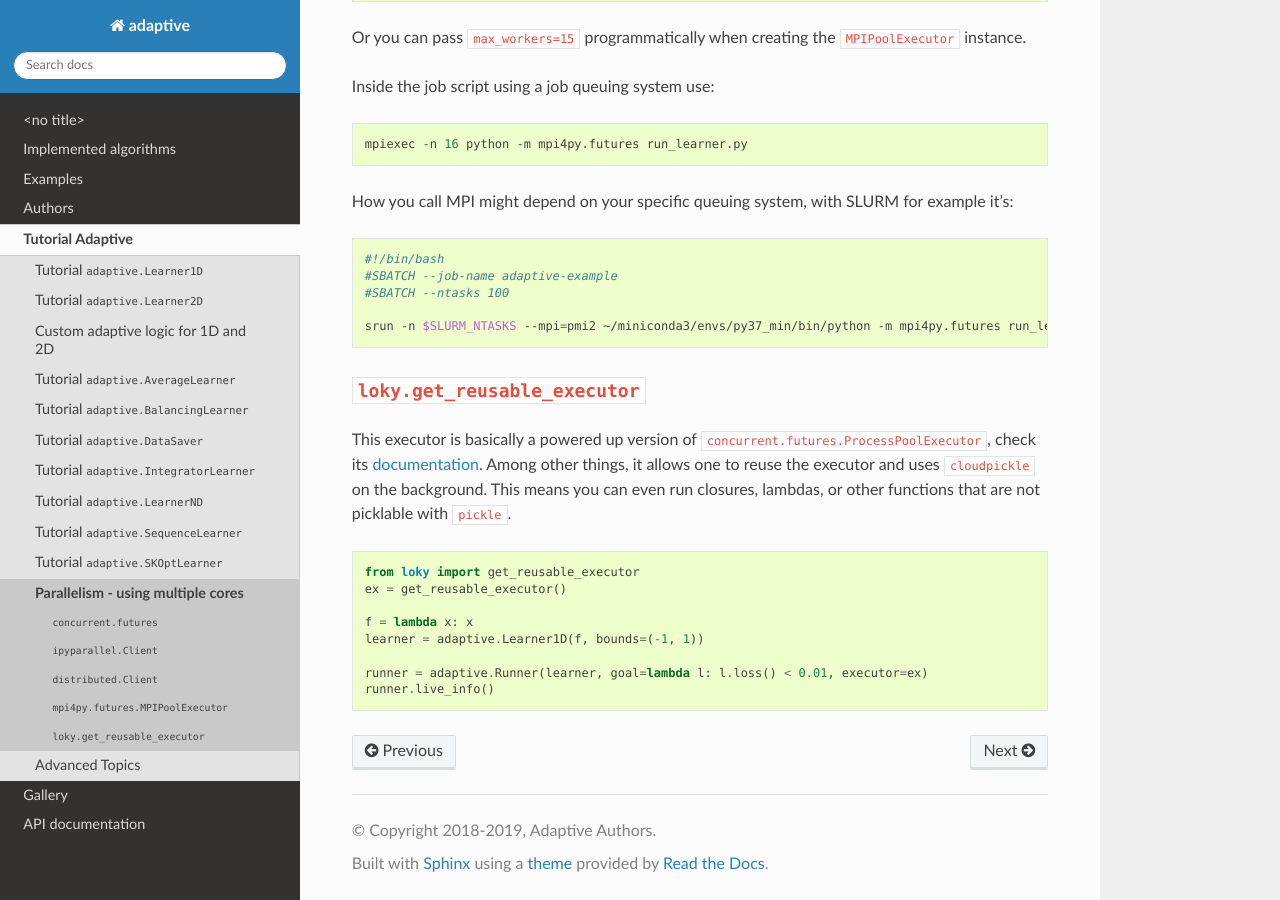
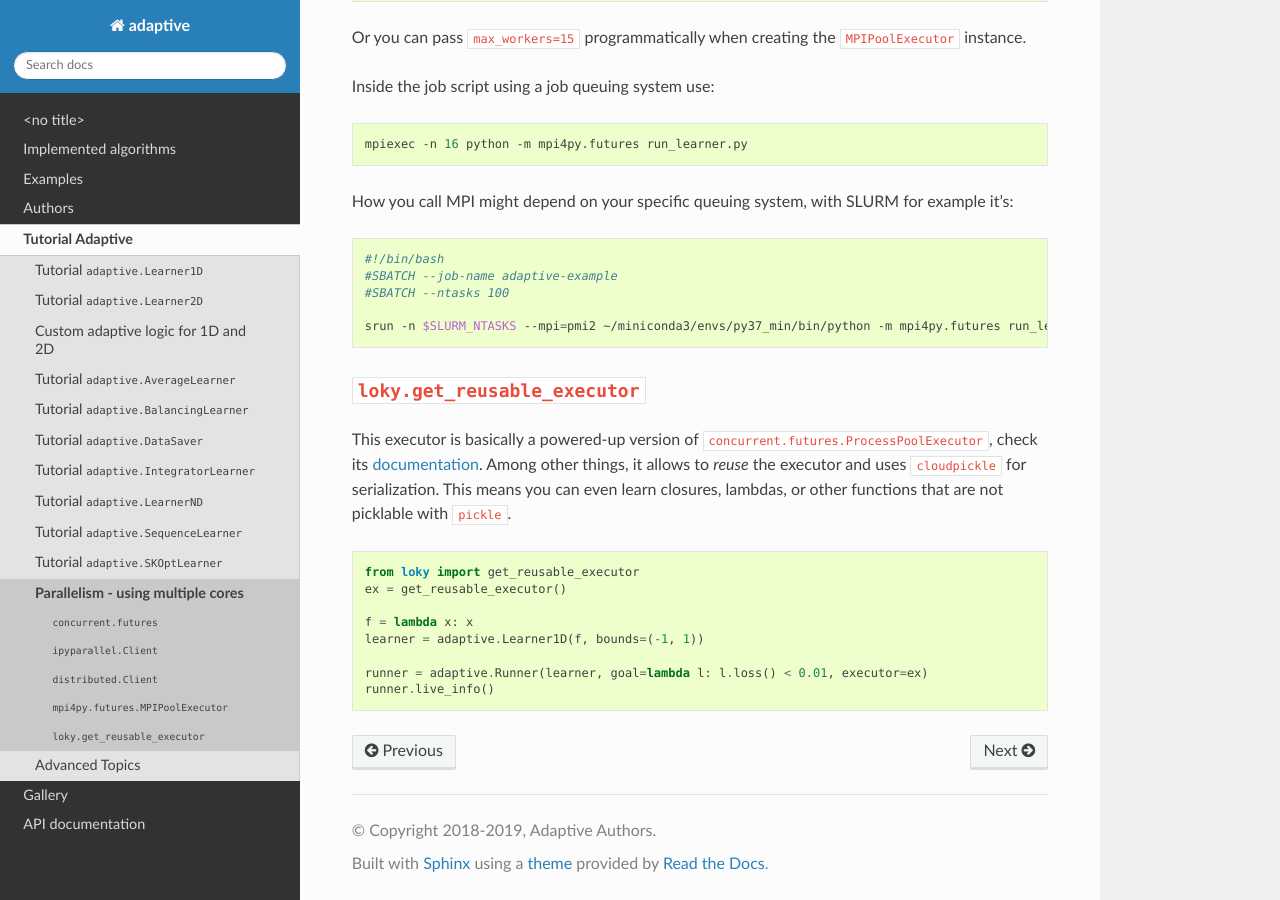
Before and after one commit to python-adaptive/adaptive, a Sphinx documentation site: the page built from docs/source/tutorial/tutorial.parallelism.rst, in a window 1280 px wide and 900 px high, scrolled down 1889 px. Built offline with Sphinx 7.4.7 and the Read the Docs theme 2.0.0, drawn with Linux system fonts in a browser that asks for light colours; the version number could not be read and is left out; cross-references to code outside the pages are shown as plain code.

```diff
--- a/docs/source/tutorial/tutorial.parallelism.rst
+++ b/docs/source/tutorial/tutorial.parallelism.rst
@@ -120,9 +120,9 @@ How you call MPI might depend on your specific queuing system, with SLURM for ex
 `loky.get_reusable_executor`
 ~~~~~~~~~~~~~~~~~~~~~~~~~~~~
 
-This executor is basically a powered up version of `~concurrent.futures.ProcessPoolExecutor`, check its `documentation <https://loky.readthedocs.io/>`_.
-Among other things, it allows one to reuse the executor and uses ``cloudpickle`` on the background.
-This means you can even run closures, lambdas, or other functions that are not picklable with `pickle`.
+This executor is basically a powered-up version of `~concurrent.futures.ProcessPoolExecutor`, check its `documentation <https://loky.readthedocs.io/>`_.
+Among other things, it allows to *reuse* the executor and uses ``cloudpickle`` for serialization.
+This means you can even learn closures, lambdas, or other functions that are not picklable with `pickle`.
 
 .. code:: python
 
```
